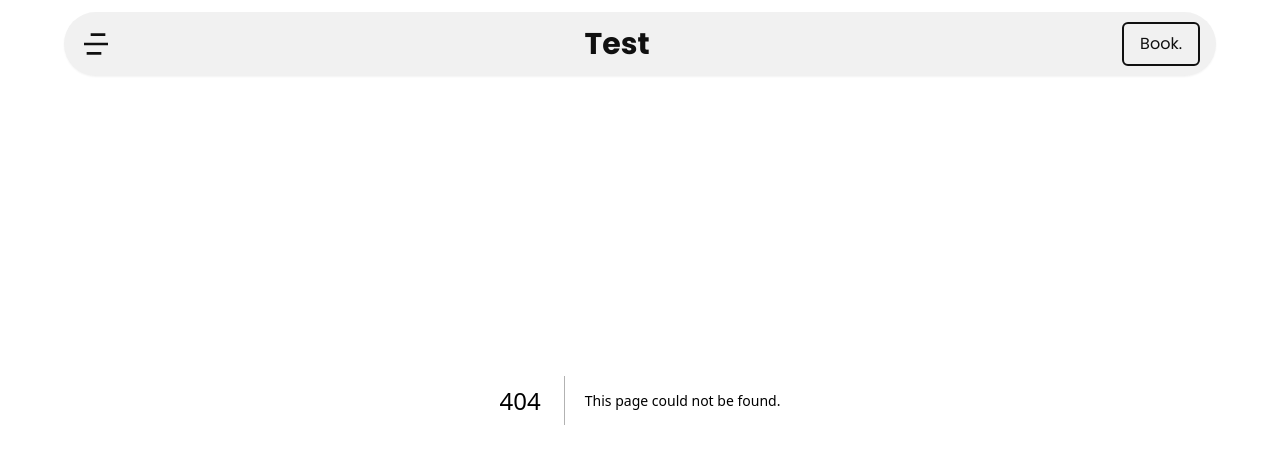
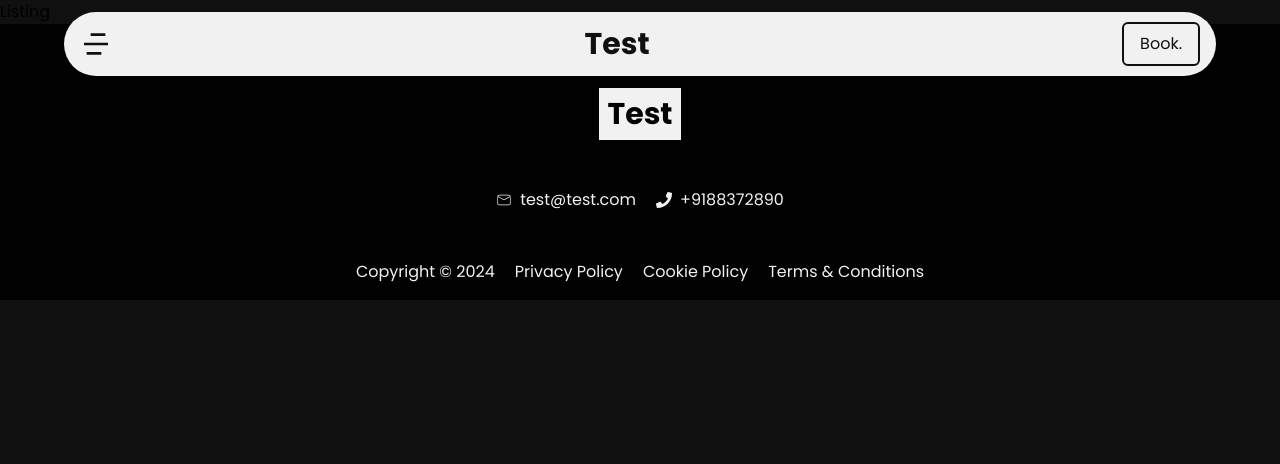
Before and after one commit to Verifieddanny/rentals, a Next.js app: page /listing in a window 1280 px wide. Before the commit this address had no page. Shown: the top 464 px of the page. Built offline with nearby package versions, Linux system fonts and the light colour scheme.

Commit message:
[Feat: added listing empty page]

```diff
--- /dev/null
+++ b/app/components/Footer.tsx
@@ -0,0 +1,26 @@
+import React from 'react'
+import { CiMail } from "react-icons/ci";
+import { FaPhone } from "react-icons/fa";
+
+function Footer() {
+  return (
+    <footer className='bg-[#010101] w-screen relative left-1/2 right-1/2 -mx-[50vw] text-[#f1f1f1] pt-[4rem] pb-[1rem]'>
+      <h1 className='font-bold text-3xl p-2 bg-[#f1f1f1] text-[#010101] mx-auto  w-fit h-fit text-center mb-12'>Test</h1>
+<div className='w-full flex justify-center items-center gap-x-5 mb-12'>
+
+<p className='items-center flex'> <CiMail className='mr-2' /> test@test.com</p>  <p className='flex items-center'> <FaPhone className='mr-2' />+9188372890</p>
+</div>
+
+<div className='w-full flex justify-center items-center gap-x-5 '>
+
+    <p className='cursor-pointer pointer-events-auto'>Copyright © 2024</p>
+    <p className='cursor-pointer pointer-events-auto'>Privacy Policy</p>
+    <p className='cursor-pointer pointer-events-auto'>Cookie Policy</p>
+    <p className='cursor-pointer pointer-events-auto'>Terms & Conditions</p>
+</div>
+
+    </footer>
+  )
+}
+
+export default Footer
--- a/app/components/Sidenav.tsx
+++ b/app/components/Sidenav.tsx
@@ -18,26 +18,26 @@ function Sidenav({setVisibility, visibility}: ChildProps) {
       <div className='mt-16 px-12 flex flex-col  w-full text-[#010101] uppercase'>
 
       <Link href="/">
-      <div className='w-full py-4 border-b-2 border-b-[#010101]'>
+      <div className='w-full py-4 border-b-2 border-b-[#010101]  hover:bg-white scale-110 transition-all duration-300'>
         Home
       </div>
       </Link>
-      <Link href="/">
-      <div className='w-full py-4 border-b-2 border-b-[#010101]'>
+      <Link href="/listing">
+      <div className='w-full py-4 border-b-2 border-b-[#010101]  hover:bg-white scale-110 transition-all duration-300'>
         Listings
       </div></Link>
       <Link href="/">
-      <div className='w-full py-4 border-b-2 border-b-[#010101]'>
+      <div className='w-full py-4 border-b-2 border-b-[#010101]  hover:bg-white scale-110 transition-all duration-300'>
         Explore
       </div>
       </Link>
       <Link href="/">
-      <div className='w-full py-4 border-b-2 border-b-[#010101]'>
+      <div className='w-full py-4 border-b-2 border-b-[#010101]  hover:bg-white scale-110 transition-all duration-300'>
         Stay Longer
       </div>
       </Link>
       <Link href="/">
-      <div className='w-full py-4 border-b-2 border-b-[#010101]'>
+      <div className='w-full py-4 border-b-2 border-b-[#010101]  hover:bg-white scale-110 transition-all duration-300'>
         Contact
       </div>
       </Link>
--- a/app/layout.tsx
+++ b/app/layout.tsx
@@ -6,6 +6,7 @@ import "./globals.css";
 import Navbar from "./components/Navbar";
 import Sidenav from "./components/Sidenav";
 import { useState } from "react";
+import Footer from './components/Footer';
 
 const poppins = Poppins({
   subsets: ['latin'],
@@ -51,6 +52,7 @@ export default function RootLayout({
         </div>
 
         {children}
+        <Footer/>
       </body>
     </html>
   );
--- /dev/null
+++ b/app/listing/page.tsx
@@ -0,0 +1,9 @@
+import React from 'react'
+
+function page() {
+  return (
+    <div>Listing</div>
+  )
+}
+
+export default page
--- a/app/page.tsx
+++ b/app/page.tsx
@@ -53,7 +53,7 @@ export default function Home() {
       <div className="bg-white text-[#010101] md:py-24 py-4 lg:px-12  px-8 w-screen h-fit relative left-1/2 right-1/2 -mx-[50vw]">
 <p className="md:text-5xl text-3xl font-thin italic text-center md:mb-12 mb-6">Reviews</p>
 
-        <div className="flex flex-col flex-wrap justify-center gap-6 md:flex-row md:gap-x-12">
+        <div className="flex flex-col flex-wrap justify-center items-center gap-6 md:flex-row md:gap-x-12">
           <div className="w-[23rem] rounded-md bg-[#010101] text-white shadow-md p-5">
           <div className="flex items-center justify-between mb-5">
 
@@ -98,7 +98,7 @@ export default function Home() {
           <div className="flex items-center justify-between mb-5">
 
             <Image src="/assets/man2.webp" alt="user3" quality={80} height={200} width={200} className=" aspect-square w-[3.5rem] rounded-full object-cover" />
-            <p className="font-bold text-xl text-center">Rashid Kanur</p>
+            <p className="font-bold text-xl text-center">Kevin Bolder</p>
           </div>
 
           <p className="mb-5">Lorem ipsum, dolor sit amet consectetur adipisicing elit. Repellat deserunt, vitae cum aut id fugit ex aliquam eaque iusto! Deserunt aperiam quae ducimus quibusdam delectus vitae voluptatibus dolores quaerat molestiae</p>
@@ -117,7 +117,7 @@ export default function Home() {
           <div className="flex items-center justify-between mb-5">
 
             <Image src="/assets/woman2.webp" alt="user4" quality={80} height={200} width={200} className=" aspect-square w-[3.5rem] rounded-full object-cover" />
-            <p className="font-bold text-xl text-center">Rashid Kanur</p>
+            <p className="font-bold text-xl text-center">Jessoca Allen</p>
           </div>
 
           <p className="mb-5">Lorem ipsum, dolor sit amet consectetur adipisicing elit. Repellat deserunt, vitae cum aut id fugit ex aliquam eaque iusto! Deserunt aperiam quae ducimus quibusdam delectus vitae voluptatibus dolores quaerat molestiae</p>
```
